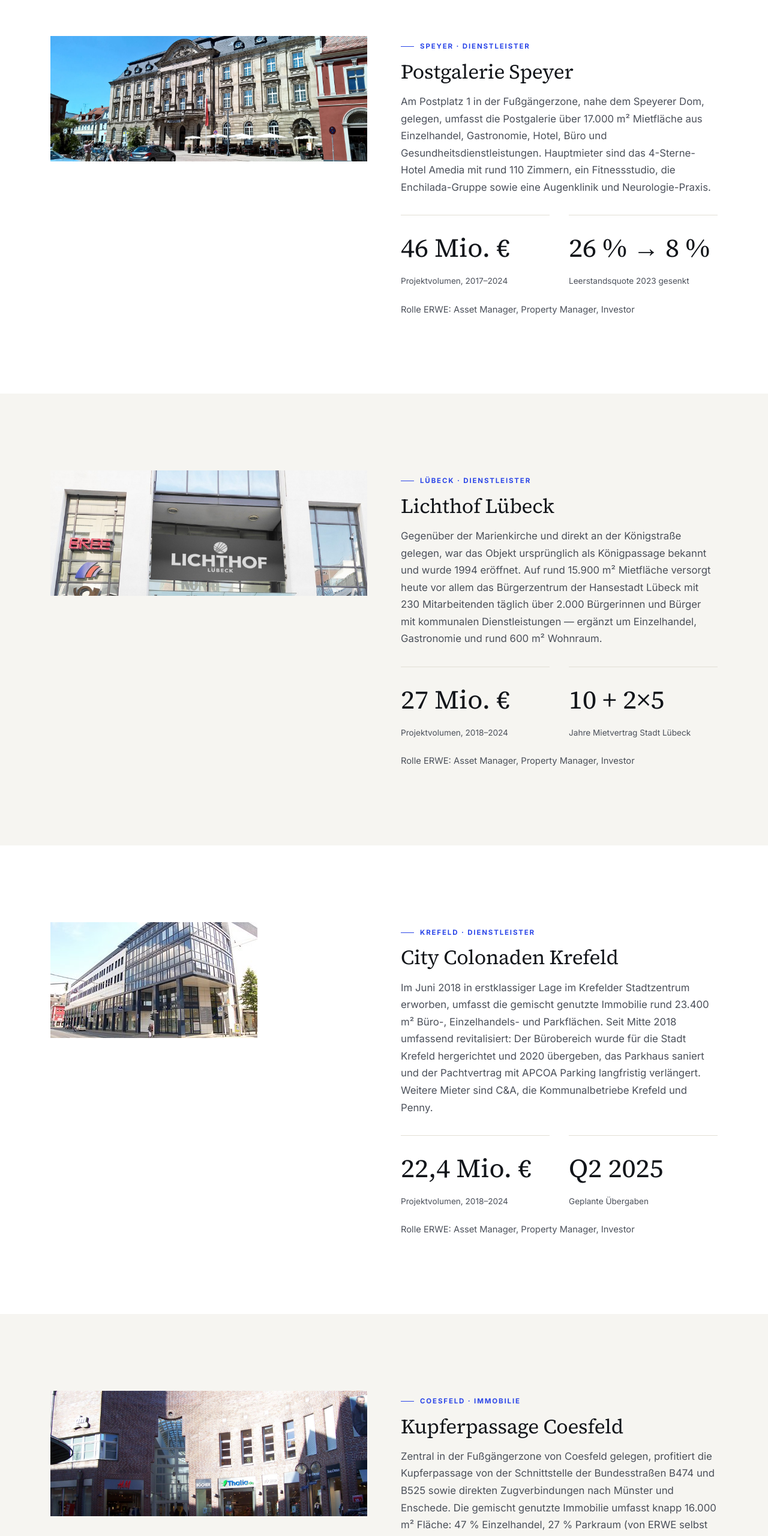
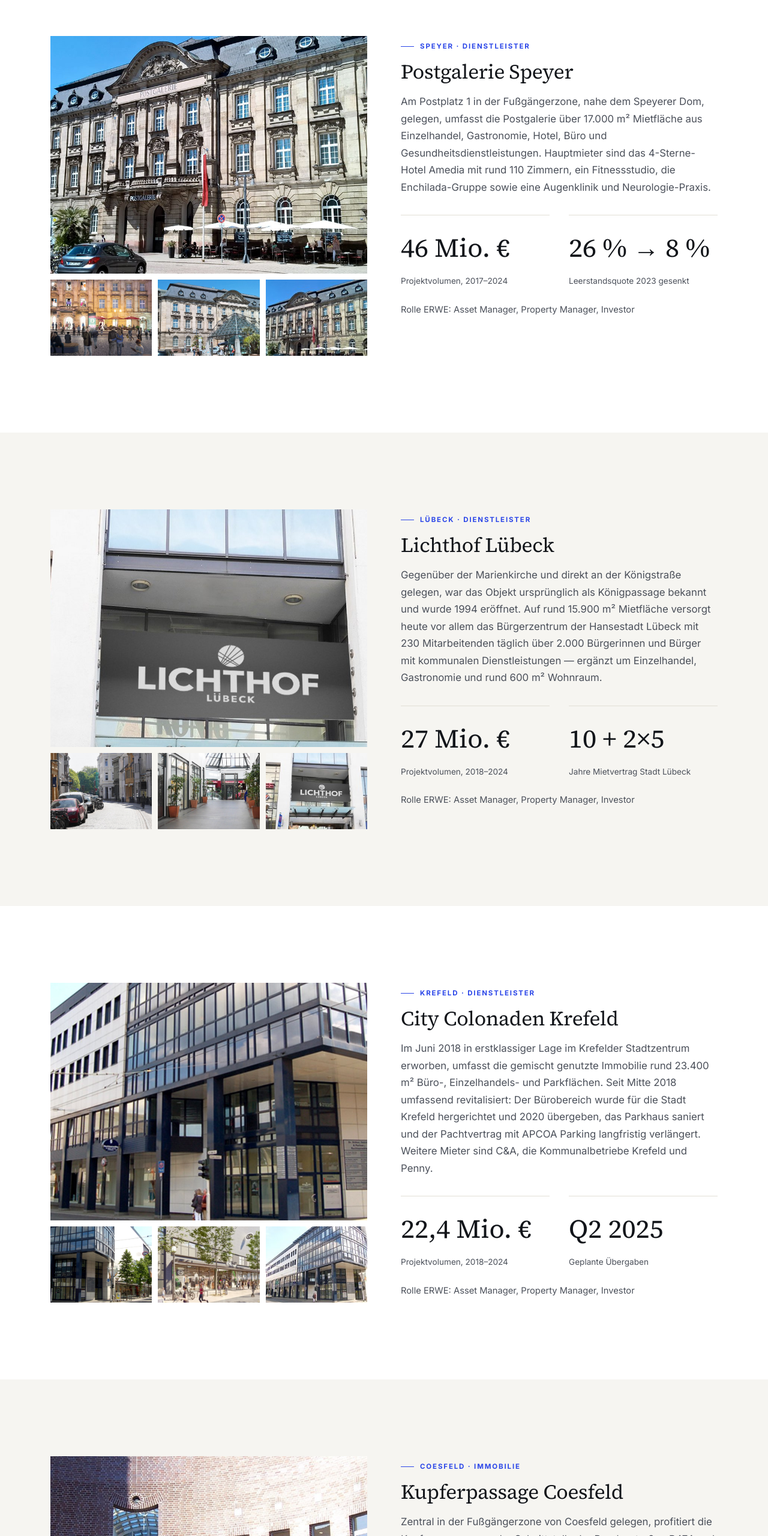
Before and after one commit to neidhardtconsulting/ERWe, a plain HTML site: page immobilien.html in a window 1280 px wide. Shown: the part 846-3406 px from the top of the page at 60% size. Drawn offline with Linux system fonts and the light colour scheme.

Commit message:
Alle verfügbaren Projektbilder von erwe-ag.com einbinden
Bislang zeigte jedes Projekt nur ein Bild, teils sogar generische
Platzhalter (Darmstadt, Wuppertal, Bremerhaven) oder ein fälschlich
wiederverwendetes Bild (Log In Krefeld zeigte City Colonaden Krefeld).
Jetzt werden alle auf der Originalseite verfügbaren Galeriebilder pro
Objekt verwendet: dedizierte Fotos für Darmstadt, Wuppertal,
Bremerhaven (2) und Log In Krefeld, plus zusätzliche Ansichten für
Speyer, Lübeck, Krefeld und Coesfeld über eine neue Thumbnail-Leiste
(.gallery-strip) unter dem Hauptbild.

```diff
--- a/css/style.css
+++ b/css/style.css
@@ -312,6 +312,13 @@ section { padding: var(--section-pad) 0; }
   transition: transform .6s cubic-bezier(.2,.7,.2,1);
 }
 .card-property:hover .thumb img { transform: scale(1.05); }
+
+.thumb img { width: 100%; height: 100%; object-fit: cover; }
+
+.gallery-strip { display: flex; gap: 10px; margin-top: 10px; }
+.gallery-strip .thumb { aspect-ratio: 4/3; overflow: hidden; background: var(--paper-alt); flex: 1; margin-bottom: 0; }
+.gallery-strip .thumb img { transition: transform .6s cubic-bezier(.2,.7,.2,1); }
+.gallery-strip .thumb:hover img { transform: scale(1.05); }
 .card-property h3 { font-size: 1.35rem; margin: 14px 0 10px; }
 .card-property p { color: var(--ink-soft); font-size: 0.96rem; }
 .card-property .stats {
--- a/immobilien.html
+++ b/immobilien.html
@@ -48,8 +48,15 @@
   <section id="speyer">
     <div class="container">
       <div class="grid-2 reveal">
-        <div class="thumb" style="aspect-ratio:4/3; overflow:hidden;">
-          <img src="img/speyer-2.jpg" alt="Postgalerie Speyer">
+        <div>
+          <div class="thumb" style="aspect-ratio:4/3; overflow:hidden;">
+            <img src="img/speyer-2.jpg" alt="Postgalerie Speyer">
+          </div>
+          <div class="gallery-strip">
+            <div class="thumb"><img src="img/speyer-1.jpg" alt="Postgalerie Speyer, Außenansicht"></div>
+            <div class="thumb"><img src="img/speyer-3.jpg" alt="Postgalerie Speyer, Innenansicht"></div>
+            <div class="thumb"><img src="img/speyer-uebersicht.jpg" alt="Postgalerie Speyer, Übersicht"></div>
+          </div>
         </div>
         <div>
           <span class="eyebrow">Speyer · Dienstleister</span>
@@ -79,8 +86,15 @@
           </div>
           <p style="margin-top:24px; color:var(--ink-soft); font-size:0.92rem;">Rolle ERWE: Asset Manager, Property Manager, Investor</p>
         </div>
-        <div class="thumb" style="aspect-ratio:4/3; overflow:hidden; order:1;">
-          <img src="img/luebeck-2.jpg" alt="Lichthof Lübeck">
+        <div style="order:1;">
+          <div class="thumb" style="aspect-ratio:4/3; overflow:hidden;">
+            <img src="img/luebeck-2.jpg" alt="Lichthof Lübeck">
+          </div>
+          <div class="gallery-strip">
+            <div class="thumb"><img src="img/luebeck-1.jpg" alt="Lichthof Lübeck, Center-Ansicht"></div>
+            <div class="thumb"><img src="img/luebeck-3.jpg" alt="Lichthof Lübeck, weitere Ansicht"></div>
+            <div class="thumb"><img src="img/luebeck-uebersicht.jpg" alt="Lichthof Lübeck, Übersicht"></div>
+          </div>
         </div>
       </div>
     </div>
@@ -90,8 +104,15 @@
   <section id="krefeld">
     <div class="container">
       <div class="grid-2 reveal">
-        <div class="thumb" style="aspect-ratio:4/3; overflow:hidden;">
-          <img src="img/krefeld-uebersicht.jpg" alt="City Colonaden Krefeld">
+        <div>
+          <div class="thumb" style="aspect-ratio:4/3; overflow:hidden;">
+            <img src="img/krefeld-1.jpg" alt="City Colonaden Krefeld">
+          </div>
+          <div class="gallery-strip">
+            <div class="thumb"><img src="img/krefeld-2.jpg" alt="City Colonaden Krefeld, weitere Ansicht"></div>
+            <div class="thumb"><img src="img/krefeld-3-visualisierung.jpg" alt="City Colonaden Krefeld, Fassadenvisualisierung"></div>
+            <div class="thumb"><img src="img/krefeld-uebersicht.jpg" alt="City Colonaden Krefeld, Übersicht"></div>
+          </div>
         </div>
         <div>
           <span class="eyebrow">Krefeld · Dienstleister</span>
@@ -121,8 +142,13 @@
           </div>
           <p style="margin-top:24px; color:var(--ink-soft); font-size:0.92rem;">Rolle ERWE: Eigentümer, Centermanager, Investor</p>
         </div>
-        <div class="thumb" style="aspect-ratio:4/3; overflow:hidden; order:1;">
-          <img src="img/coesfeld-1.jpg" alt="Kupferpassage Coesfeld">
+        <div style="order:1;">
+          <div class="thumb" style="aspect-ratio:4/3; overflow:hidden;">
+            <img src="img/coesfeld-1.jpg" alt="Kupferpassage Coesfeld">
+          </div>
+          <div class="gallery-strip">
+            <div class="thumb"><img src="img/coesfeld-2.jpg" alt="Kupferpassage Coesfeld, weitere Ansicht"></div>
+          </div>
         </div>
       </div>
     </div>
@@ -139,19 +165,22 @@
       </div>
       <div class="grid-3">
         <div class="card-property reveal" id="friedrichsdorf">
-          <div class="thumb"><img src="img/friedrichsdorf.jpg" alt="Grundstücke in Friedrichsdorf"></div>
+          <div class="thumb"><img src="img/friedrichsdorf-1.jpg" alt="Grundstücke in Friedrichsdorf"></div>
+          <div class="gallery-strip">
+            <div class="thumb"><img src="img/friedrichsdorf-2.jpg" alt="Grundstücke in Friedrichsdorf, weitere Ansicht"></div>
+          </div>
           <span class="eyebrow">Friedrichsdorf</span>
           <h3>Taunus Lab Friedrichsdorf</h3>
           <p>2019 erworbenes Bauland als Entwicklungsgrundstück für ein neues Nutzungskonzept im Taunus.</p>
         </div>
         <div class="card-property reveal" id="darmstadt">
-          <div class="thumb"><img src="img/img4.jpg" alt="Geschäftshaus Darmstadt"></div>
+          <div class="thumb"><img src="img/darmstadt-1.jpg" alt="Geschäftshaus Darmstadt"></div>
           <span class="eyebrow">Darmstadt</span>
           <h3>Geschäftshaus Darmstadt</h3>
           <p>Innerstädtisches Geschäftshaus im ERWE-Bestand mit Fokus auf Einzelhandels- und Büronutzung.</p>
         </div>
         <div class="card-property reveal" id="wuppertal">
-          <div class="thumb"><img src="img/img4.jpg" alt="C&A-Haus Wuppertal"></div>
+          <div class="thumb"><img src="img/wuppertal-1.jpg" alt="C&A-Haus Wuppertal"></div>
           <span class="eyebrow">Wuppertal</span>
           <h3>C&amp;A-Haus Wuppertal</h3>
           <p>2022 erworbenes Geschäftshaus in zentraler Innenstadtlage, Teil der C&amp;A-Objektfamilie im Portfolio.</p>
@@ -159,13 +188,16 @@
       </div>
       <div class="grid-3" style="margin-top:48px;">
         <div class="card-property reveal" id="bremerhaven">
-          <div class="thumb"><img src="img/img4.jpg" alt="C&A-Haus Bremerhaven"></div>
+          <div class="thumb"><img src="img/bremerhaven-1.jpg" alt="C&A-Haus Bremerhaven"></div>
+          <div class="gallery-strip">
+            <div class="thumb"><img src="img/bremerhaven-2.jpg" alt="C&A-Haus Bremerhaven, weitere Ansicht"></div>
+          </div>
           <span class="eyebrow">Bremerhaven</span>
           <h3>C&amp;A-Haus Bremerhaven</h3>
           <p>2022 erworbenes Geschäftshaus in der Bremerhavener Innenstadt.</p>
         </div>
         <div class="card-property reveal" id="loginkrefeld">
-          <div class="thumb"><img src="img/krefeld-uebersicht.jpg" alt="Log In Krefeld"></div>
+          <div class="thumb"><img src="img/log-in-krefeld.jpg" alt="Log In Krefeld"></div>
           <span class="eyebrow">Krefeld</span>
           <h3>Log In Krefeld</h3>
           <p>Weiteres Dienstleistungsobjekt der ERWE im Krefelder Stadtgebiet.</p>
```
Also changed, not shown: img/bremerhaven-1.jpg (added), img/bremerhaven-2.jpg (added), img/darmstadt-1.jpg (added), img/friedrichsdorf-1.jpg (added), img/friedrichsdorf-2.jpg (renamed from img/friedrichsdorf.jpg), img/krefeld-1.jpg (added), img/krefeld-2.jpg (added), img/krefeld-3-visualisierung.jpg (added), img/log-in-krefeld.jpg (added), img/luebeck-1.jpg (added), img/luebeck-3.jpg (added), img/wuppertal-1.jpg (added).
